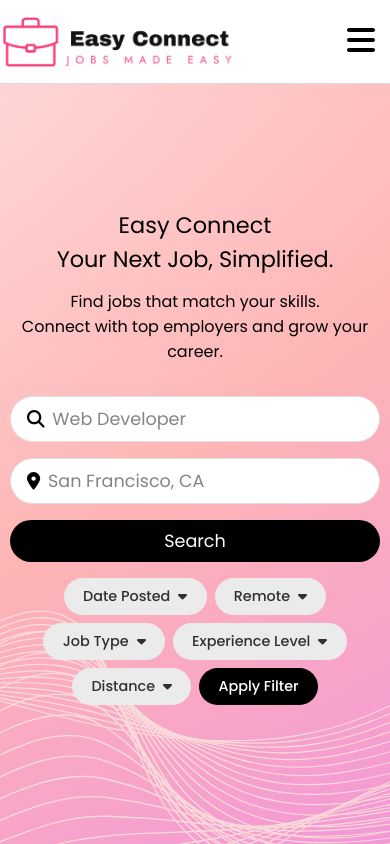
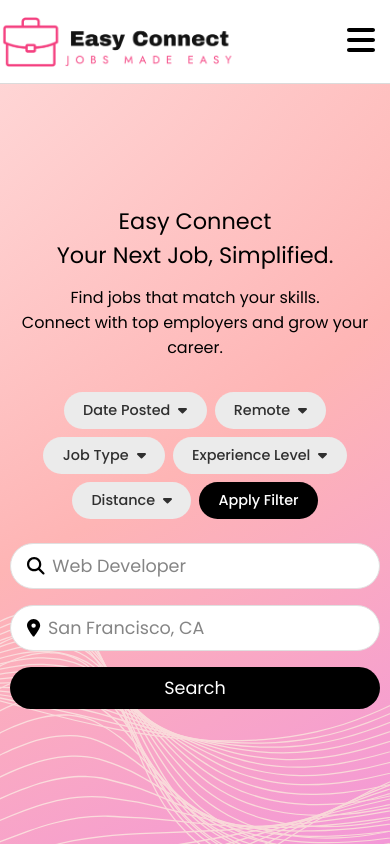
Before and after one commit to ahuda620/EasyConnect-Vite, a React (Vite) app in the folder frontend/: page / in a window 390 px wide. Built offline with nearby package versions, Linux system fonts and the light colour scheme; no server answers.

Commit message:
reversed search bars and param buttons on homepage for mobile

```diff
--- a/frontend/src/components/SearchBar.jsx
+++ b/frontend/src/components/SearchBar.jsx
@@ -1,6 +1,7 @@
 import styles from "./SearchBar.module.css";
 import { useState, useEffect, useRef } from "react";
 import { useLocation, useNavigate } from "react-router-dom";
+import { useIsMobile } from "../context/MobileContext";
 import { FontAwesomeIcon } from "@fortawesome/react-fontawesome";
 import {
   faSortDown,
@@ -9,7 +10,7 @@ import {
 } from "@fortawesome/free-solid-svg-icons";
 
 export default function SearchBar({
-  className,
+  className, //classname prop is for toggling visiblity of this component on mobile
   isInitialSearch,
   initialSearchParamObject,
   handleSearchParamObject,
@@ -38,6 +39,7 @@ export default function SearchBar({
 
   const location = useLocation();
   const navigate = useNavigate();
+  const isMobile = useIsMobile();
 
   useEffect(() => {
     if (isInitialSearch && initialSearchParamObject) {
@@ -198,7 +200,11 @@ export default function SearchBar({
   }
 
   return (
-    <div className={`${styles.wrapper} ${className || ""}`}>
+    <div
+      className={`${styles.wrapper} ${className || ""} ${
+        isMobile && location.pathname === "/" ? styles.reversed : ""
+      }`}
+    >
       <div className={styles.searchBarWrapper}>
         <div className={styles.jobSearchBarWrapper}>
           <FontAwesomeIcon icon={faSearch} className={styles.searchIcon} />
--- a/frontend/src/components/SearchBar.module.css
+++ b/frontend/src/components/SearchBar.module.css
@@ -196,6 +196,15 @@ input#radiusAny:checked + label {
   }
 }
 
+.reversed {
+  flex-direction: column-reverse;
+}
+
+.reversed .searchParamButtonsWrapper {
+  margin-top: 0;
+  margin-bottom: 1.5rem;
+}
+
 @media (max-width: 1092px) {
   .wrapper {
     flex-wrap: wrap;
```
